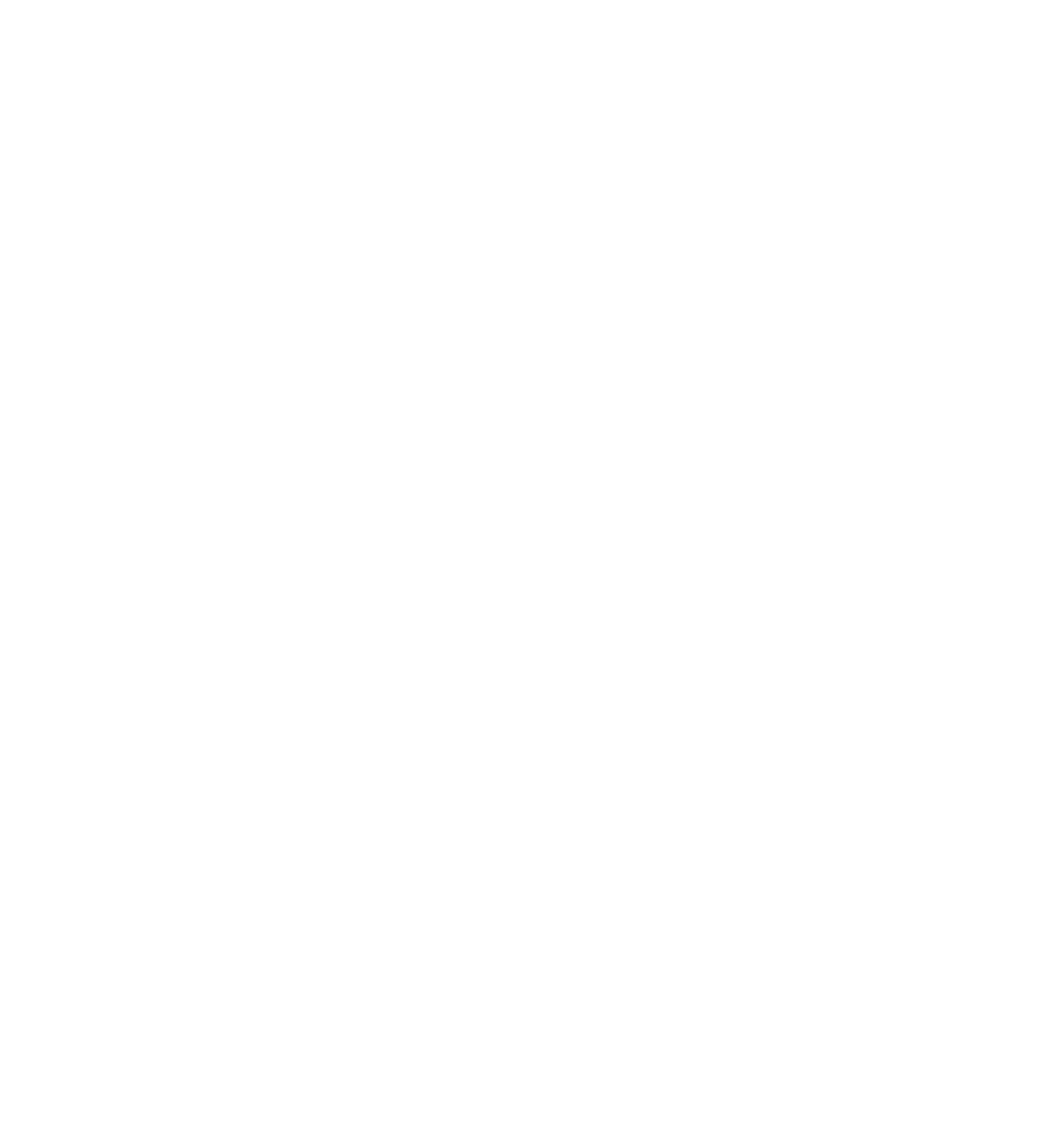
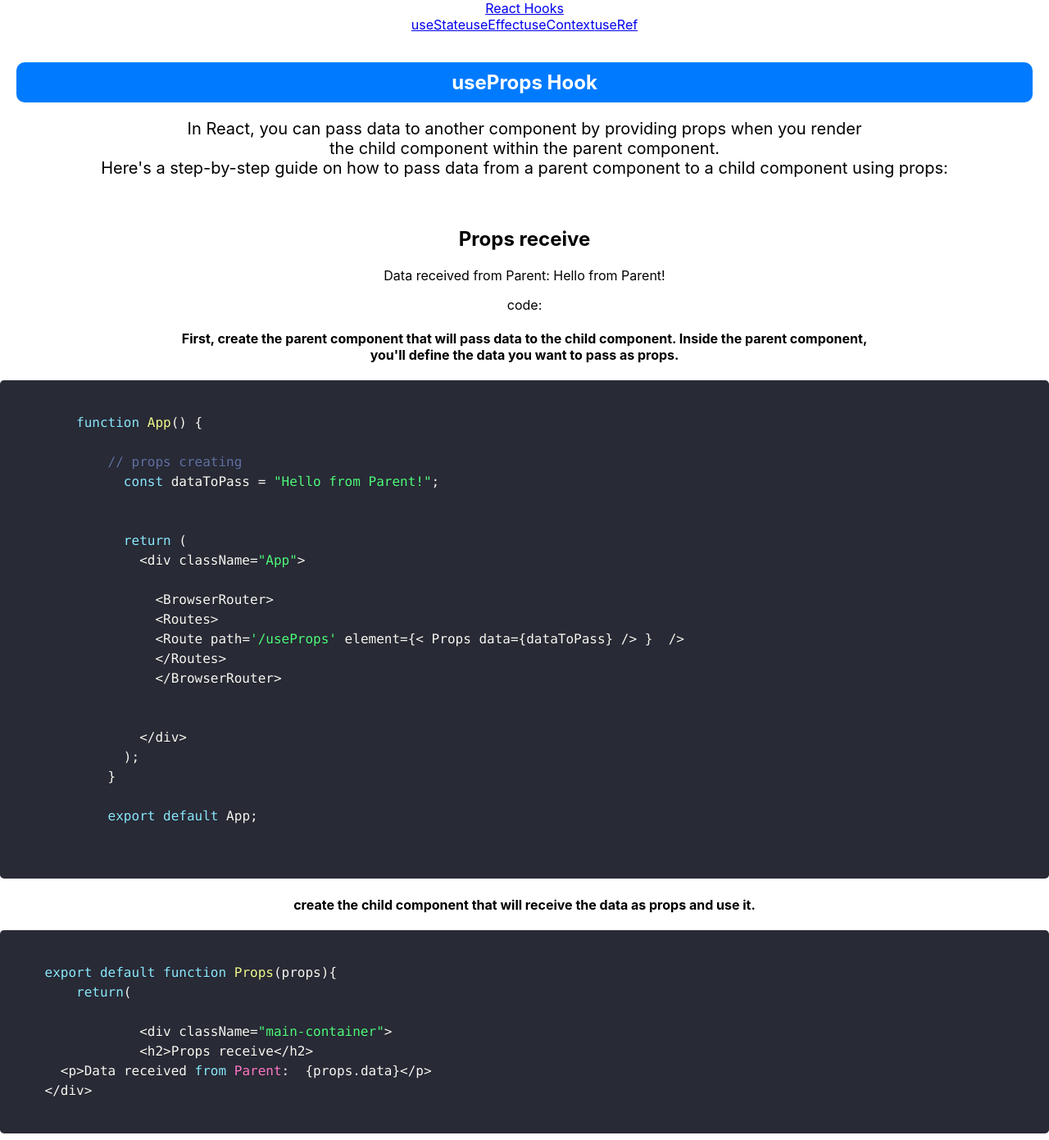
Before and after one commit to athuljain/React-Js-Hooks, a React (Create React App) app: page /useProps in a window 1280 px wide. Before the commit this address had no page. Shown: the whole page at 82% size. Before the commit the page ends 800 px from the top, so only its background shows below. Built offline with nearby package versions, Linux system fonts and the light colour scheme.

Commit message:
props commit

```diff
--- a/src/App.js
+++ b/src/App.js
@@ -6,8 +6,14 @@ import { BrowserRouter, Route, Routes } from 'react-router-dom';
 import UseEffect from './Components/UseEffect';
 import UseContext from './Components/UseContext';
 import UseRef from './Components/UseRef';
+import Props from './Components/Props';
 
 function App() {
+
+// props creating
+  const dataToPass = "Hello from Parent!";
+
+
   return (
     <div className="App">
 
@@ -18,6 +24,7 @@ function App() {
         <Route path='/useEffect' element={<UseEffect />} />
         <Route path='/useContext' element={<UseContext />} />
         <Route path='/useRef' element={<UseRef />} />
+        <Route path='/useProps' element={< Props data={dataToPass} /> }  />
       </Routes>
       </BrowserRouter>
 
--- /dev/null
+++ b/src/Components/Props.jsx
@@ -0,0 +1,82 @@
+
+import Header from "./Header";
+import { Prism as SyntaxHighlighter } from 'react-syntax-highlighter';
+import { dracula } from 'react-syntax-highlighter/dist/esm/styles/prism';
+
+export default function Props(props){
+    return(
+
+            <div className="main-container">
+      <Header />
+      <div className="sub-container">
+        <h1 className="main-heading">useProps Hook</h1>
+        <p className="main-paragraph">
+          {" "}
+          In React, you can pass data to another component by providing props when you render <br />
+           the child component within the parent component. <br />
+            Here's a step-by-step guide on how to pass data from a parent component to a child component using props:
+
+        </p>
+
+
+      </div>
+            <div>
+            <div>
+      <h2>Props receive</h2>
+      <p>Data received from Parent:  {props.data}</p>
+    </div>
+            </div>
+<p>code:</p>
+
+<h4>
+First, create the parent component that will pass data to the child component. Inside the parent component, <br />
+you'll define the data you want to pass as props.
+</h4>
+
+<SyntaxHighlighter language="javascript" style={dracula}>
+    {
+        `
+        function App() {
+
+            // props creating
+              const dataToPass = "Hello from Parent!";
+
+
+              return (
+                <div className="App">
+
+                  <BrowserRouter>
+                  <Routes>
+                  <Route path='/useProps' element={< Props data={dataToPass} /> }  />
+                  </Routes>
+                  </BrowserRouter>
+
+
+                </div>
+              );
+            }
+
+            export default App;
+
+        `
+    }
+</SyntaxHighlighter>
+
+<h4>
+create the child component  that will receive the data as props and use it.
+</h4>
+<SyntaxHighlighter language="javascript" style={dracula}>
+    {`
+    export default function Props(props){
+        return(
+
+                <div className="main-container">
+                <h2>Props receive</h2>
+      <p>Data received from Parent:  {props.data}</p>
+    </div>
+    `}
+</SyntaxHighlighter>
+
+        </div>
+    )
+}
```
